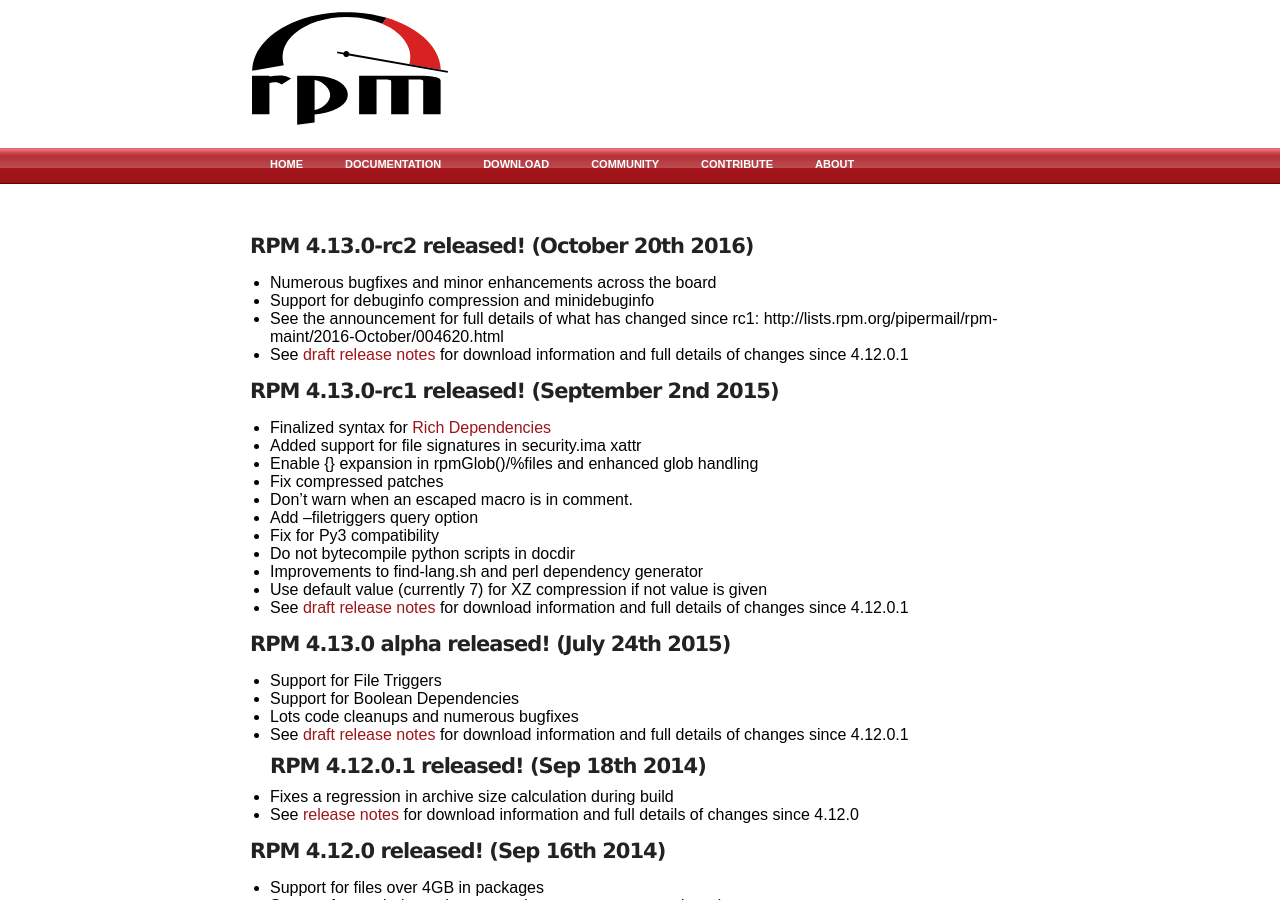
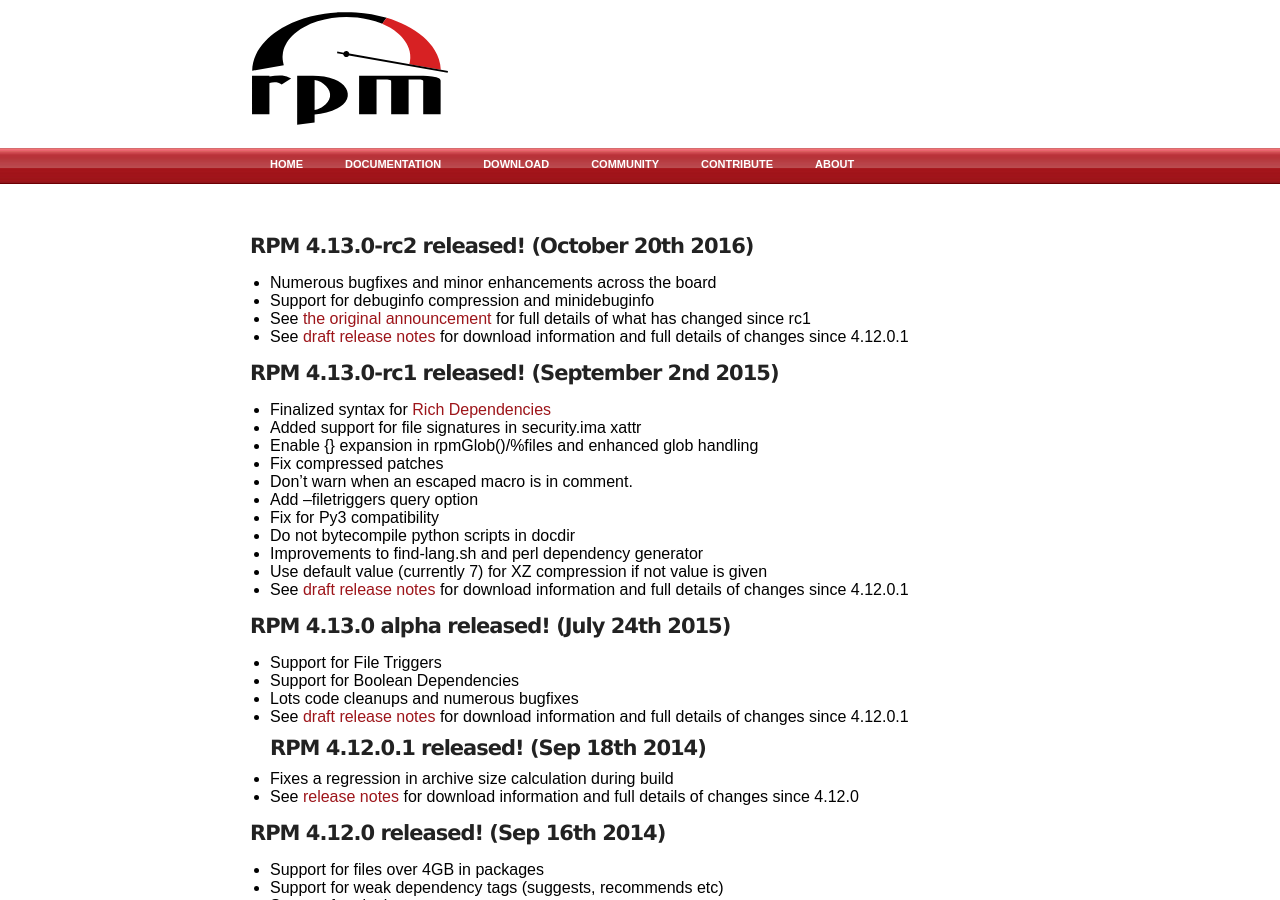
Before and after one commit to rpm-software-management/rpm-web, a Jekyll site: the page built from timeline.md, in a window 1280 px wide and 900 px high. Built offline with Jekyll 4.4.1, drawn with Linux system fonts in a browser that asks for light colours.

Commit message:
Missing link formatting

```diff
--- a/timeline.md
+++ b/timeline.md
@@ -6,8 +6,7 @@ title: rpm.org - Timeline
 #### RPM 4.13.0-rc2 released! (October 20th 2016) ####
  * Numerous bugfixes and minor enhancements across the board
  * Support for debuginfo compression and minidebuginfo
- * See the announcement for full details of what has changed since rc1:
-   http://lists.rpm.org/pipermail/rpm-maint/2016-October/004620.html
+ * See [the original announcement](http://lists.rpm.org/pipermail/rpm-maint/2016-October/004620.html) for full details of what has changed since rc1
  * See [draft release notes](wiki/Releases/4.13.0) for download information and full details of changes since 4.12.0.1
 
 #### RPM 4.13.0-rc1 released! (September 2nd 2015) ####
```
